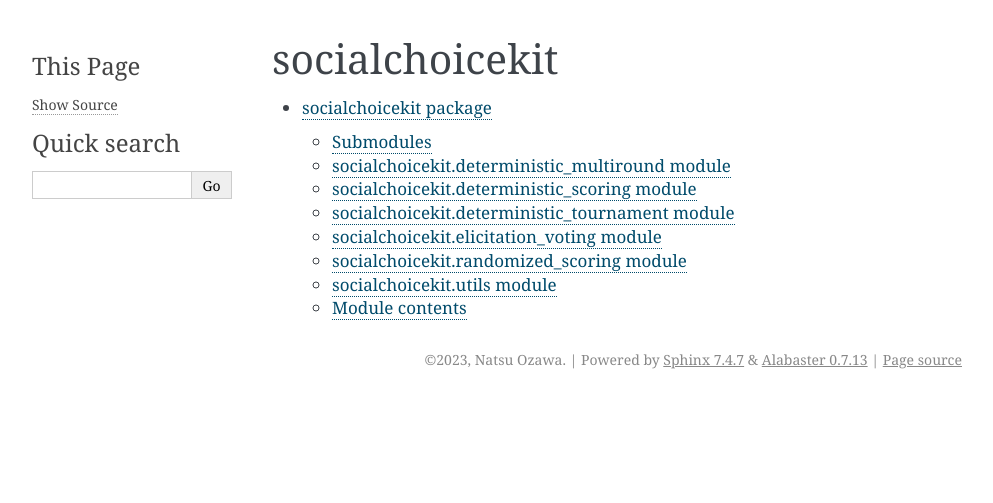
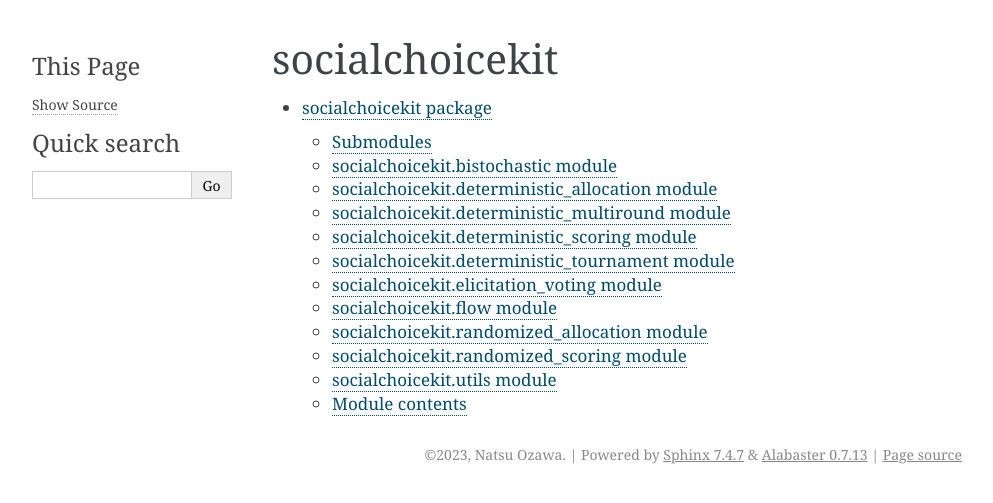
Before and after one commit to natsuozawa/socialchoicekit, a Sphinx documentation site: the page built from docs/modules.rst, in a window 1280 px wide. Shown: the top 503 px of the page, without its empty margins (148-1141 px from the left). Built offline with Sphinx 7.4.7, drawn with Linux system fonts in a browser that asks for light colours.

Commit message:
Update documentation

```diff
--- a/docs/socialchoicekit.rst
+++ b/docs/socialchoicekit.rst
@@ -3,6 +3,22 @@ socialchoicekit package
 
 Submodules
 ----------
+
+socialchoicekit.bistochastic module
+-----------------------------------
+
+.. automodule:: socialchoicekit.bistochastic
+   :members:
+   :undoc-members:
+   :show-inheritance:
+
+socialchoicekit.deterministic\_allocation module
+------------------------------------------------
+
+.. automodule:: socialchoicekit.deterministic_allocation
+   :members:
+   :undoc-members:
+   :show-inheritance:
 
 socialchoicekit.deterministic\_multiround module
 ------------------------------------------------
@@ -36,6 +52,22 @@ socialchoicekit.elicitation\_voting module
    :undoc-members:
    :show-inheritance:
 
+socialchoicekit.flow module
+---------------------------
+
+.. automodule:: socialchoicekit.flow
+   :members:
+   :undoc-members:
+   :show-inheritance:
+
+socialchoicekit.randomized\_allocation module
+---------------------------------------------
+
+.. automodule:: socialchoicekit.randomized_allocation
+   :members:
+   :undoc-members:
+   :show-inheritance:
+
 socialchoicekit.randomized\_scoring module
 ------------------------------------------
 
```
